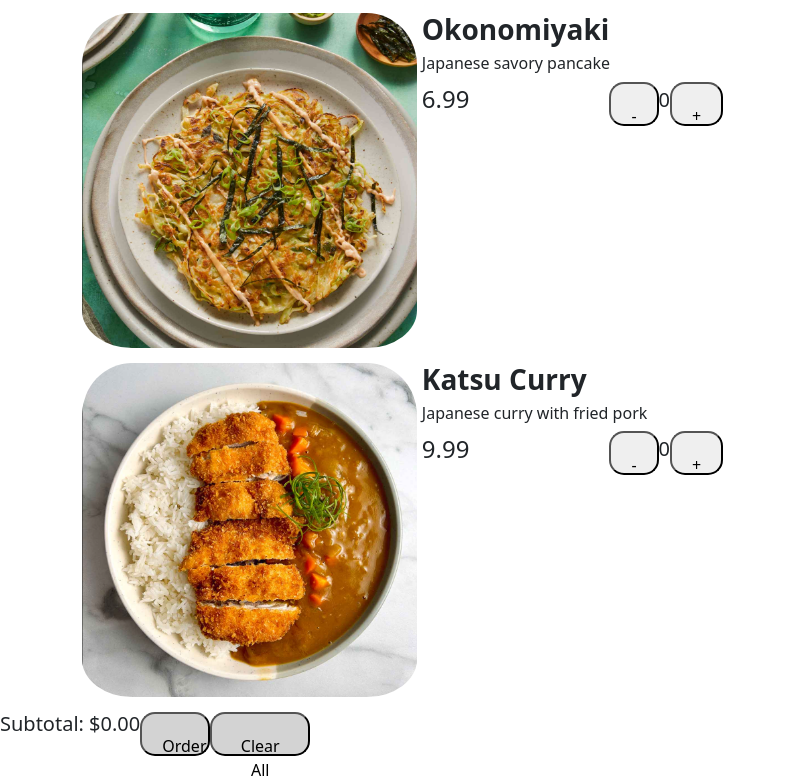
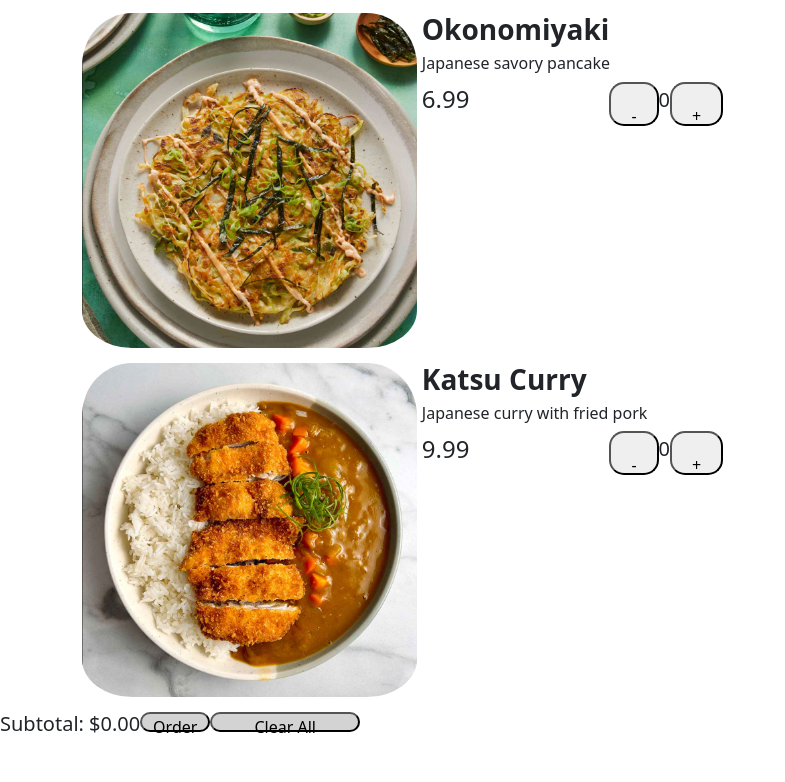
Before and after one commit to oliviamates/cs378-p2, a React (Create React App) app: page / in a window 1280 px wide. Shown: the part 3146-3928 px from the top of the page, without its empty margins (0-785 px from the left). After the commit the page ends 3890 px from the top, so only its background shows below. Built offline with nearby package versions, Linux system fonts and the light colour scheme.

Commit message:
working on css

```diff
--- a/src/App.css
+++ b/src/App.css
@@ -55,13 +55,13 @@
 .order1 {
   border-radius: 15px;
   background-color: lightgrey;
-  height: 30px;
+  height: 20px;
   width: 70px;
 }
 
 .order2 {
   border-radius: 15px;
   background-color: lightgrey;
-  height: 30px;
-  width: 100px;
+  height: 20px;
+  width: 150px;
 }
--- a/src/App.js
+++ b/src/App.js
@@ -113,7 +113,8 @@ function App() {
     <div className = "ordering">
       <h5>Subtotal: $</h5>
       <h5>{subtotal.toFixed(2)}</h5>
-      <button className = "order1">Order</button>
+      <button className = "order1" onclick="alertUser">Order</button>
+
       <button className = "order2" onClick={() => setSubtotal(0)}>Clear All</button>
 
     </div>
--- a/src/components/MenuItem.css
+++ b/src/components/MenuItem.css
@@ -1,4 +1,4 @@
-button {
+.buttons {
     height: 25px;
     border-radius: 15px;
     padding: 20px;
--- a/src/components/MenuItem.js
+++ b/src/components/MenuItem.js
@@ -28,9 +28,9 @@ const MenuItem = ({ title , image, description, price, updateSubtotal}) => {
             <h6>{description}</h6>
             <div className="combine">
                 <h4 id="price">{price}</h4>
-                <button onClick={decrease}>-</button>
+                <button className = "buttons" onClick={decrease}>-</button>
                 <h5>{count}</h5>
-                <button onClick={increase}>+</button>
+                <button className = "buttons" onClick={increase}>+</button>
 
             </div>
         </div>
```
Also changed, not shown: 5 other files (tests, documents, lock files or other folders).
